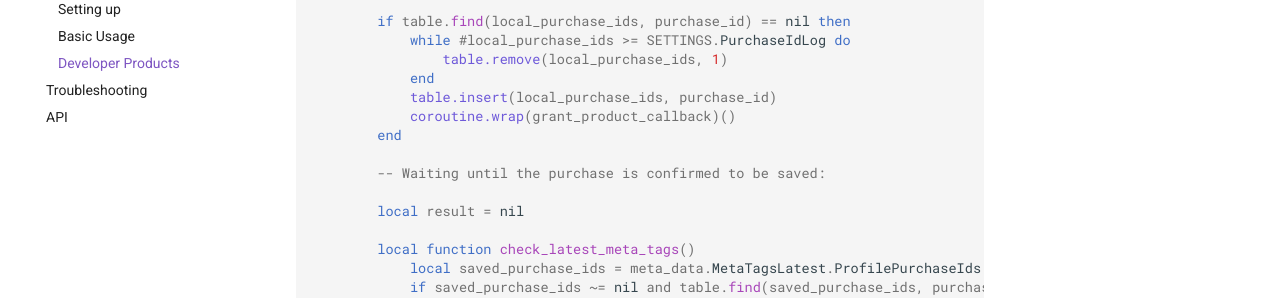
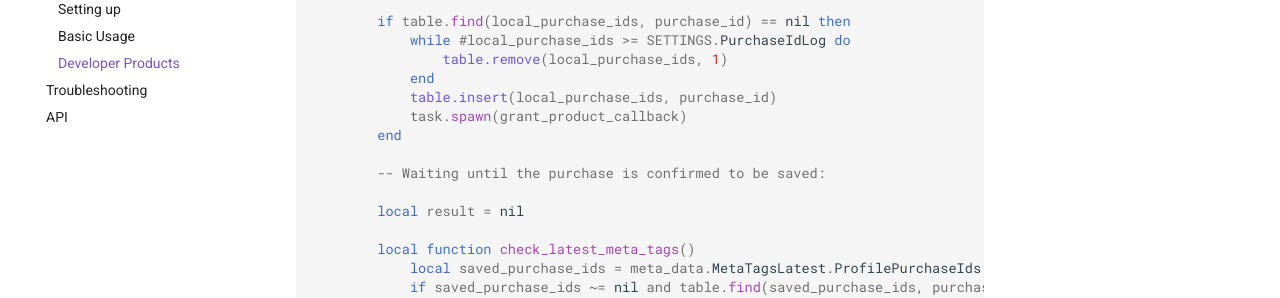
Before and after one commit to MadStudioRoblox/ProfileService, an MkDocs documentation site: the page built from docs/tutorial/developer_products.md, in a window 1280 px wide and 900 px high, scrolled down 1666 px. Shown: the part 153-451 px from the top of the window. Built offline with MkDocs 1.6.1 and Material for MkDocs 9.7.7, drawn with Linux system fonts in a browser that asks for light colours; comment, search, counter and statistics services are not loaded; some of the changed text lies outside the part shown.

Commit message:
Update developer_products.md

```diff
--- a/docs/tutorial/developer_products.md
+++ b/docs/tutorial/developer_products.md
@@ -86,7 +86,7 @@
 				table.remove(local_purchase_ids, 1)
 			end
 			table.insert(local_purchase_ids, purchase_id)
-			coroutine.wrap(grant_product_callback)()
+			task.spawn(grant_product_callback)
 		end
 
 		-- Waiting until the purchase is confirmed to be saved:
@@ -172,7 +172,7 @@
 ----- Initialize -----
 
 for _, player in ipairs(Players:GetPlayers()) do
-	coroutine.wrap(PlayerAdded)(player)
+	task.spawn(PlayerAdded, player)
 end
 
 MarketplaceService.ProcessReceipt = ProcessReceipt
```
